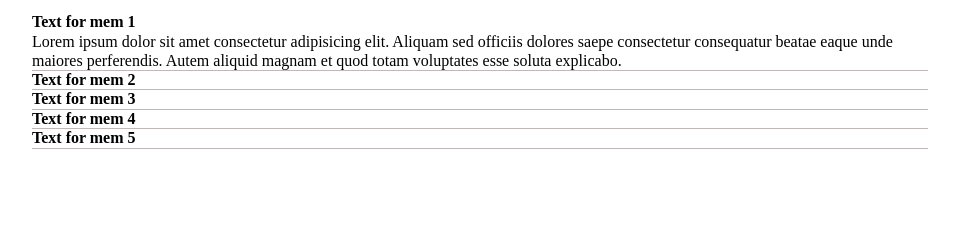
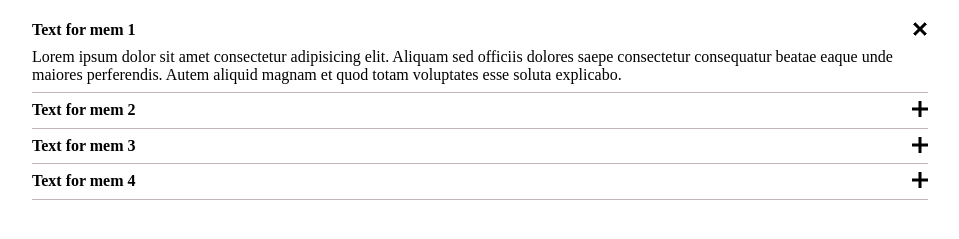
Before and after one commit to cheshirelion/cssBayan, a plain HTML site: page cssBayan/index.html in a window 1280 px wide. Shown: the part 121-360 px from the top of the page, without its empty margins (160-1119 px from the left). Drawn offline with Linux system fonts and the light colour scheme.

Commit message:
feat: add working icon (Sun, Mar 12, 2023  9:11:48 PM)

```diff
--- a/cssBayan/css/style.css
+++ b/cssBayan/css/style.css
@@ -26,11 +26,12 @@ body {
 }
 
 .bayan-element {
+    padding: 0.5em 0;
     border-bottom: 0.07em solid rgb(192, 183, 183);
     cursor: pointer;
 }
 
-label {
+.bayan-btn {
     display: flex;
     justify-content: space-between;
     cursor: pointer;
@@ -38,9 +39,9 @@ label {
 
 .icon {
     display: inline-block;
-    width: 20px;
-    height: 20px;
-    background: url('/cssBayan/assets/icon.svg');
+    width: 1em;
+    height: 1em;
+    background: url('/cssBayan/assets/icon.svg') no-repeat center;
 }
 
 .bayan-element > input[type="radio"] {
@@ -49,19 +50,32 @@ label {
     opacity: 0;
 }
 
-.bayan-mem {
+.bayan-body {
     max-height: 0;
     overflow: hidden;
     font-weight: normal;
-    transition: 0.4s;
+    transition: all 0.5s linear;
 }
 
-input[type="radio"]:checked ~ .bayan-mem {
+.bayan-mem {
+    padding-top: 0.5em;
+}
+
+input[type="radio"]:checked ~ .bayan-body {
+    max-height: 2000px;
+    transition: all 8s linear;
+}
+
+input[type="radio"]:checked + .bayan-btn > .icon {
+    transform: rotate(45deg) !important;
+}
+
+.bayan-element:hover > .bayan-body {
     max-height: 2000px;
     transition: 8s;
 }
 
-.bayan-element:hover > .bayan-mem {
-    max-height: 2000px;
-    transition: 8s;
+.bayan-element:hover .icon {
+    transform: rotate(45deg) !important;
+    transition: all 0.2s linear;
 }
--- a/cssBayan/index.html
+++ b/cssBayan/index.html
@@ -15,37 +15,58 @@
                 <h1 class="bayan-title">CSS Bayan</h1>
 
                 <div class="bayan-element">
-                    <label for="mem1">
+                    <input type="radio" name="cust-bayan" id="mem1" checked>
+                    <label class="bayan-btn" for="mem1">
                         Text for mem 1
                         <span class="icon"></span>
                     </label>
-                    <input type="radio" name="cust-bayan" id="mem1" checked>
-                    <div class="bayan-mem">Lorem ipsum dolor sit amet consectetur adipisicing elit. Aliquam sed officiis dolores saepe consectetur consequatur beatae eaque unde maiores perferendis. Autem aliquid magnam et quod totam voluptates esse soluta explicabo.</div>
+                    <div class="bayan-body">
+                        <div class="bayan-mem">
+                            Lorem ipsum dolor sit amet consectetur adipisicing elit. Aliquam sed officiis dolores saepe consectetur consequatur beatae eaque unde maiores perferendis. Autem aliquid magnam et quod totam voluptates esse soluta explicabo.
+                        </div>
+                    </div>
                 </div>
 
                 <div class="bayan-element">
-                    <label for="mem2">Text for mem 2</label>
                     <input type="radio" name="cust-bayan" id="mem2">
-                    <div class="bayan-mem">Lorem ipsum dolor sit amet consectetur adipisicing elit. Aliquam sed officiis dolores saepe consectetur consequatur beatae eaque unde maiores perferendis. Autem aliquid magnam et quod totam voluptates esse soluta explicabo.</div>
+                    <label class="bayan-btn" for="mem2">
+                        Text for mem 2
+                        <span class="icon"></span>
+                    </label>
+                    <div class="bayan-body">
+                        <div class="bayan-mem">
+                            Lorem ipsum dolor sit amet consectetur adipisicing elit. Aliquam sed officiis dolores saepe consectetur consequatur beatae eaque unde maiores perferendis. Autem aliquid magnam et quod totam voluptates esse soluta explicabo.
+                        </div>
+                    </div>
                 </div>
 
                 <div class="bayan-element">
-                    <label for="mem3">Text for mem 3</label>
                     <input type="radio" name="cust-bayan" id="mem3">
-                    <div class="bayan-mem">Lorem ipsum dolor sit amet consectetur adipisicing elit. Aliquam sed officiis dolores saepe consectetur consequatur beatae eaque unde maiores perferendis. Autem aliquid magnam et quod totam voluptates esse soluta explicabo.</div>
+                    <label class="bayan-btn" for="mem3">
+                        Text for mem 3
+                        <span class="icon"></span>
+                    </label>
+                    <div class="bayan-body">
+                        <div class="bayan-mem">
+                            Lorem ipsum dolor sit amet consectetur adipisicing elit. Aliquam sed officiis dolores saepe consectetur consequatur beatae eaque unde maiores perferendis. Autem aliquid magnam et quod totam voluptates esse soluta explicabo.
+                        </div>
+                    </div>
                 </div>
 
                 <div class="bayan-element">
-                    <label for="mem4">Text for mem 4</label>
                     <input type="radio" name="cust-bayan" id="mem4">
-                    <div class="bayan-mem">Lorem ipsum dolor sit amet consectetur adipisicing elit. Aliquam sed officiis dolores saepe consectetur consequatur beatae eaque unde maiores perferendis. Autem aliquid magnam et quod totam voluptates esse soluta explicabo.</div>
+                    <label class="bayan-btn" for="mem4">
+                        Text for mem 4
+                        <span class="icon"></span>
+                    </label>
+                    <div class="bayan-body">
+                        <div class="bayan-mem">
+                            Lorem ipsum dolor sit amet consectetur adipisicing elit. Aliquam sed officiis dolores saepe consectetur consequatur beatae eaque unde maiores perferendis. Autem aliquid magnam et quod totam voluptates esse soluta explicabo.
+                        </div>
+                    </div>
                 </div>
 
-                <div class="bayan-element">
-                    <label for="mem5">Text for mem 5</label>
-                    <input type="radio" name="cust-bayan" id="mem5">
-                    <div class="bayan-mem">Lorem ipsum dolor sit amet consectetur adipisicing elit. Aliquam sed officiis dolores saepe consectetur consequatur beatae eaque unde maiores perferendis. Autem aliquid magnam et quod totam voluptates esse soluta explicabo.</div>
-                </div>
+
             </div>
         </div>
     </div>
```
